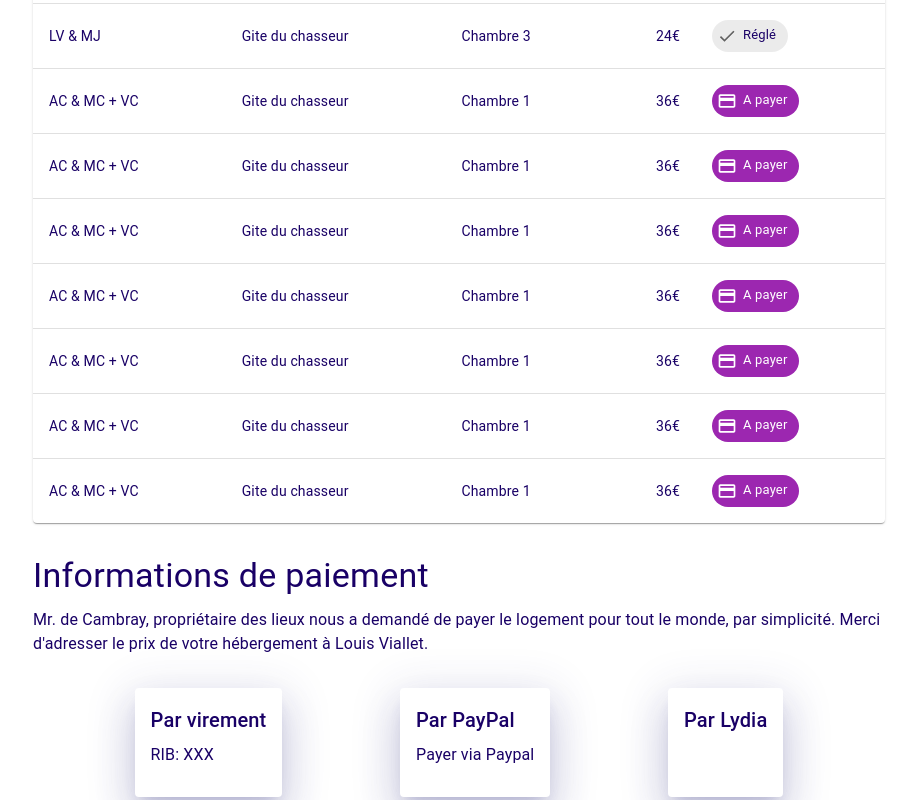
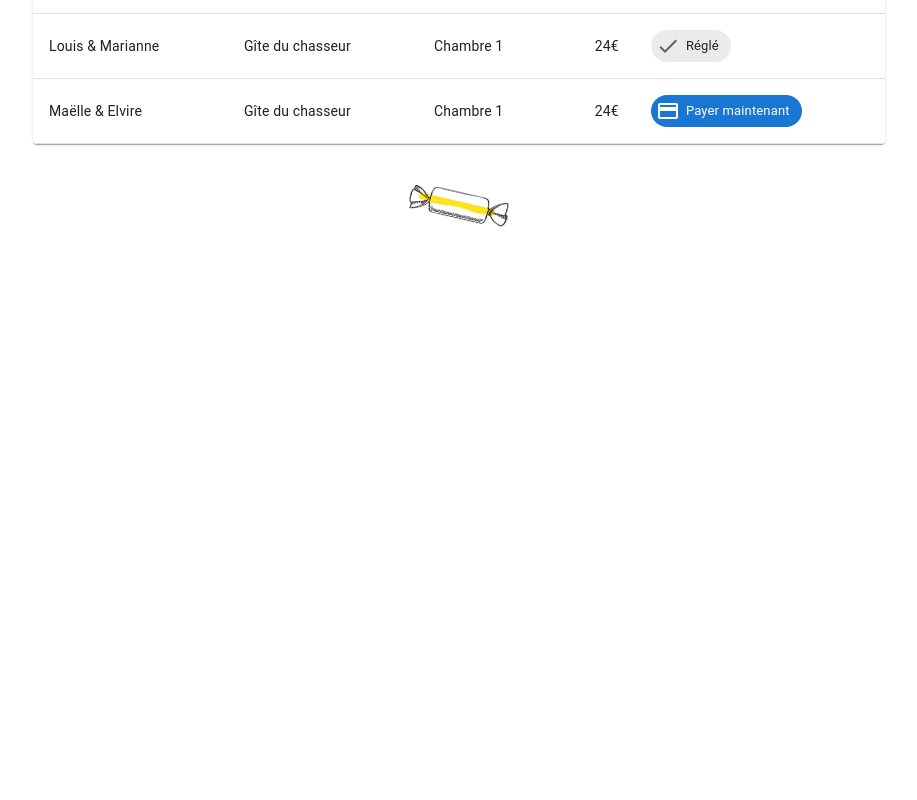
Before and after one commit to byloupom/l-et-m-test, a React (Create React App) app: page /l-et-m/dormir in a window 1280 px wide. Shown: the part 420-1220 px from the top of the page, without its empty margins (181-1098 px from the left). After the commit the page ends 800 px from the top, so only its background shows below. Built offline with nearby package versions, Linux system fonts and the light colour scheme.

Commit message:
Mise à jour de la section Dormi

```diff
--- a/src/components/Dormir/Dormir.jsx
+++ b/src/components/Dormir/Dormir.jsx
@@ -1,4 +1,4 @@
-import { Check, Payment } from "@mui/icons-material";
+import { Check, Payment, Smartphone } from "@mui/icons-material";
 import {
   TableContainer,
   Typography,
@@ -13,112 +13,45 @@ import {
   Stack,
   Card,
   CardContent,
+  Button,
 } from "@mui/material";
+import Dialog from "@mui/material/Dialog";
+import DialogActions from "@mui/material/DialogActions";
+import DialogContent from "@mui/material/DialogContent";
+import DialogContentText from "@mui/material/DialogContentText";
+import DialogTitle from "@mui/material/DialogTitle";
 import React from "react";
-
-function createData(initiales, gite, lit, prix, reglement) {
-  return { initiales, gite, lit, prix, reglement };
-}
-
-const rows = [
-  createData(
-    "LV & MJ",
-    "Gite du chasseur",
-    "Chambre 3",
-    "24€",
-    <Chip label="Réglé" icon={<Check fontSize="small" />} />
-  ),
-  createData(
-    "AC & MC + VC",
-    "Gite du chasseur",
-    "Chambre 1",
-    "36€",
-    <Chip
-      label="A payer"
-      icon={<Payment fontSize="small" />}
-      color="secondary"
-    />
-  ),
-  createData(
-    "AC & MC + VC",
-    "Gite du chasseur",
-    "Chambre 1",
-    "36€",
-    <Chip
-      label="A payer"
-      icon={<Payment fontSize="small" />}
-      color="secondary"
-    />
-  ),
-  createData(
-    "AC & MC + VC",
-    "Gite du chasseur",
-    "Chambre 1",
-    "36€",
-    <Chip
-      label="A payer"
-      icon={<Payment fontSize="small" />}
-      color="secondary"
-    />
-  ),
-  createData(
-    "AC & MC + VC",
-    "Gite du chasseur",
-    "Chambre 1",
-    "36€",
-    <Chip
-      label="A payer"
-      icon={<Payment fontSize="small" />}
-      color="secondary"
-    />
-  ),
-  createData(
-    "AC & MC + VC",
-    "Gite du chasseur",
-    "Chambre 1",
-    "36€",
-    <Chip
-      label="A payer"
-      icon={<Payment fontSize="small" />}
-      color="secondary"
-    />
-  ),
-  createData(
-    "AC & MC + VC",
-    "Gite du chasseur",
-    "Chambre 1",
-    "36€",
-    <Chip
-      label="A payer"
-      icon={<Payment fontSize="small" />}
-      color="secondary"
-    />
-  ),
-  createData(
-    "AC & MC + VC",
-    "Gite du chasseur",
-    "Chambre 1",
-    "36€",
-    <Chip
-      label="A payer"
-      icon={<Payment fontSize="small" />}
-      color="secondary"
-    />
-  ),
-];
+import Accordion from "@mui/material/Accordion";
+import AccordionSummary from "@mui/material/AccordionSummary";
+import AccordionDetails from "@mui/material/AccordionDetails";
+import ExpandMoreIcon from "@mui/icons-material/ExpandMore";
+import Alert from "@mui/material/Alert";
 
 export default function Dormir() {
+  const [open, setOpen] = React.useState(false);
+
+  const handleClick = () => {
+    setOpen(true);
+  };
+
+  const handleClose = () => {
+    setOpen(false);
+  };
+
   return (
     <div>
-      <Typography gutterBottom>
+      <Typography gutterBottom mb={2}>
         Pour ceux qui ont demandé à dormir sur place, notez le nom de votre gite
         et réglez votre nuit dès à présent.
       </Typography>
+      {/* /////////////////////////// */}
+      {/* // START Table */}
+      {/* /////////////////////////// */}
       <TableContainer component={Paper}>
         <Table sx={{ minWidth: 650 }} aria-label="simple table">
           <TableHead>
             <TableRow>
-              <TableCell>Vos initiales</TableCell>
+              <TableCell>Vos prénoms</TableCell>
               <TableCell>Votre gite</TableCell>
               <TableCell>Votre lit</TableCell>
               <TableCell align="right">Prix</TableCell>
@@ -126,85 +59,147 @@ export default function Dormir() {
             </TableRow>
           </TableHead>
           <TableBody>
-            {rows.map((row) => (
-              <TableRow
-                key={row.name}
-                sx={{ "&:last-child td, &:last-child th": { border: 0 } }}
-              >
-                <TableCell component="th" scope="row">
-                  {row.initiales}
+            <TableRow>
+              <TableCell>Louis & Marianne</TableCell>
+              <TableCell>Gîte du chasseur</TableCell>
+              <TableCell>Chambre 1</TableCell>
+              <TableCell align="right">24€</TableCell>
+              <TableCell>
+                <Chip label="Réglé" icon={<Check />} />
               </TableCell>
-                <TableCell>{row.gite}</TableCell>
-                <TableCell>{row.lit}</TableCell>
-                <TableCell align="right">{row.prix}</TableCell>
-                <TableCell>{row.reglement}</TableCell>
             </TableRow>
-            ))}
+            <TableRow>
+              <TableCell>Maëlle & Elvire</TableCell>
+              <TableCell>Gîte du chasseur</TableCell>
+              <TableCell>Chambre 1</TableCell>
+              <TableCell align="right">24€</TableCell>
+              <TableCell>
+                <Chip
+                  label="Payer maintenant"
+                  onClick={handleClick}
+                  color="primary"
+                  icon={<Payment />}
+                />
+              </TableCell>
+            </TableRow>
           </TableBody>
         </Table>
       </TableContainer>
-      <Box id="informations de paiement" mt={4}>
-        <Typography variant="h4" gutterBottom>Informations de paiement</Typography>
-        <Typography gutterBottom>
-          Mr. de Cambray, propriétaire des lieux nous a demandé de payer le
-          logement pour tout le monde, par simplicité. Merci d'adresser le prix
-          de votre hébergement à Louis Viallet.
+      {/* /////////////////////////// */}
+      {/* // END Table */}
+      {/* /////////////////////////// */}
+      {/* /////////////////////////// */}
+      {/* // START Dialog Modal OnClick */}
+      {/* /////////////////////////// */}
+      <Dialog
+        open={open}
+        onClose={handleClose}
+        aria-labelledby="alert-dialog-title"
+        aria-describedby="alert-dialog-description"
+      >
+        <DialogTitle id="alert-dialog-title">
+          {"🏰 Régler votre nuit au château"}
+        </DialogTitle>
+        <DialogContent>
+          <DialogContentText id="alert-dialog-description" gutterBottom>
+            M. de Cambray, propriétaire des lieux, nous a demandé de payer le
+            logement pour tout le monde, par simplicité. Merci d'adresser le
+            prix de votre lit à Louis Viallet en choissant un mode de paiement
+            ci-dessous.
+          </DialogContentText>
+          <Alert severity="info">
+            N'oubliez pas de m'envoyer un SMS (06 25 10 09 32) ou{" "}
+            <a href="mailto:viallet.javelot@gmail.com">email</a> une fois le
+            règlement effectué pour que nous mettions à jour le status de
+            paiement.
+          </Alert>
+          {/* // START Accordion */}
+          <Box mt={2}>
+            <Accordion sx={{boxShadow:
+            "0px 11px 15px -7px rgb(53 53 128 / 20%), 0px 24px 38px 3px rgb(53 53 128 / 14%), 0px 9px 46px 8px rgb(53 53 128 / 12%)",}}>
+              <AccordionSummary
+                expandIcon={<ExpandMoreIcon />}
+                aria-controls="panel1a-content"
+                id="panel1a-header"
+              >
+                <Typography fontWeight={"bold"}>Payer par virement</Typography>
+              </AccordionSummary>
+              <AccordionDetails>
+              <Typography mb={2}>
+                  Rien de plus classique ! Voici les informations de paiement:
                 </Typography>
-        <Stack
-          direction="row"
-          alignItems="flexStart"
-          justifyContent="space-evenly"
-          spacing={2}
-          mt={4}
-          mb={15}
+                <Typography fontWeight={"bold"} fontSize={13}>
+                  Titulaire du compte
+                </Typography>
+                <Typography fontSize={13}>M. VIALLET Louis</Typography>
+                <Typography fontSize={13}>14 RUE DE STRASBOURG</Typography>
+                <Typography fontSize={13}>92600 ASNIERES SUR SEINE</Typography>
+                <Typography fontWeight={"bold"} mt={2} fontSize={13}>
+                  IBAN
+                </Typography>
+                <Typography fontSize={13}>FR76 4061 8802 9700 0400 0776 919</Typography>
+              </AccordionDetails>
+            </Accordion>
+            <Accordion sx={{boxShadow:
+            "0px 11px 15px -7px rgb(53 53 128 / 20%), 0px 24px 38px 3px rgb(53 53 128 / 14%), 0px 9px 46px 8px rgb(53 53 128 / 12%)",}}>
+              <AccordionSummary
+                expandIcon={<ExpandMoreIcon />}
+                aria-controls="panel2a-content"
+                id="panel2a-header"
               >
-          <Card
-            id="virement"
-            sx={{
-              boxShadow:
-                "0px 11px 15px -7px rgb(53 53 128 / 20%), 0px 24px 38px 3px rgb(53 53 128 / 14%), 0px 9px 46px 8px rgb(53 53 128 / 12%)",
-            }}
+                <Typography fontWeight={"bold"}>Payer par Paypal </Typography>
+                <Box pl={1}>
+                  <img
+                    src="https://www.paypalobjects.com/webstatic/mktg/logo/pp_cc_mark_37x23.jpg"
+                    border="0"
+                    alt="PayPal Logo"
+                    height="18px"
+                  />
+                </Box>
+              </AccordionSummary>
+              <AccordionDetails>
+                <Typography mb={2}>
+                  Cliquez sur "Ouvrir Paypal" puis cliquez sur "Envoyer".
+                  Saisissez le montant de votre chambre, et voilà !
+                </Typography>
+                <Button
+                  href="https://paypal.me/vialletlouis"
+                  variant="contained"
+                  target="_blank"
                 >
-            <CardContent>
-              <Typography variant="h6" gutterBottom>
-                Par virement
+                  Ouvrir Paypal
+                </Button>
+              </AccordionDetails>
+            </Accordion>
+            <Accordion sx={{boxShadow:
+            "0px 11px 15px -7px rgb(53 53 128 / 20%), 0px 24px 38px 3px rgb(53 53 128 / 14%), 0px 9px 46px 8px rgb(53 53 128 / 12%)",}}>
+              <AccordionSummary
+                expandIcon={<ExpandMoreIcon />}
+                aria-controls="panel3a-content"
+                id="panel3a-header"
+              >
+                <Typography fontWeight={"bold"}>Payer par Lydia</Typography>
+                <Smartphone ml={2} />
+              </AccordionSummary>
+              <AccordionDetails>
+              <Typography mb={2}>
+              Si vous avez Lydia, vous n’avez qu’à taper le numéro de Louis (06 25 10 09 32), ainsi que le montant à envoyer. C’est tout !
                 </Typography>
-              <Typography gutterBottom>
-          RIB: XXX
-        </Typography>
-            </CardContent>
-          </Card>
-          <Card
-            id="paypal"
-            sx={{
-              boxShadow:
-                "0px 11px 15px -7px rgb(53 53 128 / 20%), 0px 24px 38px 3px rgb(53 53 128 / 14%), 0px 9px 46px 8px rgb(53 53 128 / 12%)",
-            }}
-          >
-            <CardContent>
-              <Typography variant="h6" gutterBottom>
-                Par PayPal
-              </Typography>
-              <Typography gutterBottom>
-          Payer via Paypal
-        </Typography>
-            </CardContent>
-          </Card>
-          <Card
-            id="lydia"
-            sx={{
-              boxShadow:
-                "0px 11px 15px -7px rgb(53 53 128 / 20%), 0px 24px 38px 3px rgb(53 53 128 / 14%), 0px 9px 46px 8px rgb(53 53 128 / 12%)",
-            }}
-          >
-            <CardContent>
-              <Typography variant="h6" gutterBottom>
-                Par Lydia
-              </Typography>
-            </CardContent>
-          </Card>
-        </Stack>
+              </AccordionDetails>
+            </Accordion>
           </Box>
+          {/* // END Accordion */}
+        </DialogContent>
+        <DialogActions>
+          <Button onClick={handleClose} autoFocus>
+            Terminé !
+          </Button>
+        </DialogActions>
+      </Dialog>
+      {/* /////////////////////////// */}
+      {/* // END Dialog Modal OnClick */}
+      {/* /////////////////////////// */}
+
     </div>
   );
 }
--- a/src/themes/theme.ts
+++ b/src/themes/theme.ts
@@ -3,7 +3,7 @@ import { createTheme } from "@mui/material/styles";
 export const customTheme = createTheme({
   palette: {
       text: {
-        primary: '#190066',
+        primary: '#1f1f28',
         secondary: '#958BAD'
       }
     },
```
Also changed, not shown: src/components/Accueil/Feed.jsx (+33 -2 lines), 5 other files (tests, documents, lock files or other folders). Lines whose indentation alone changed are shown as unchanged.
